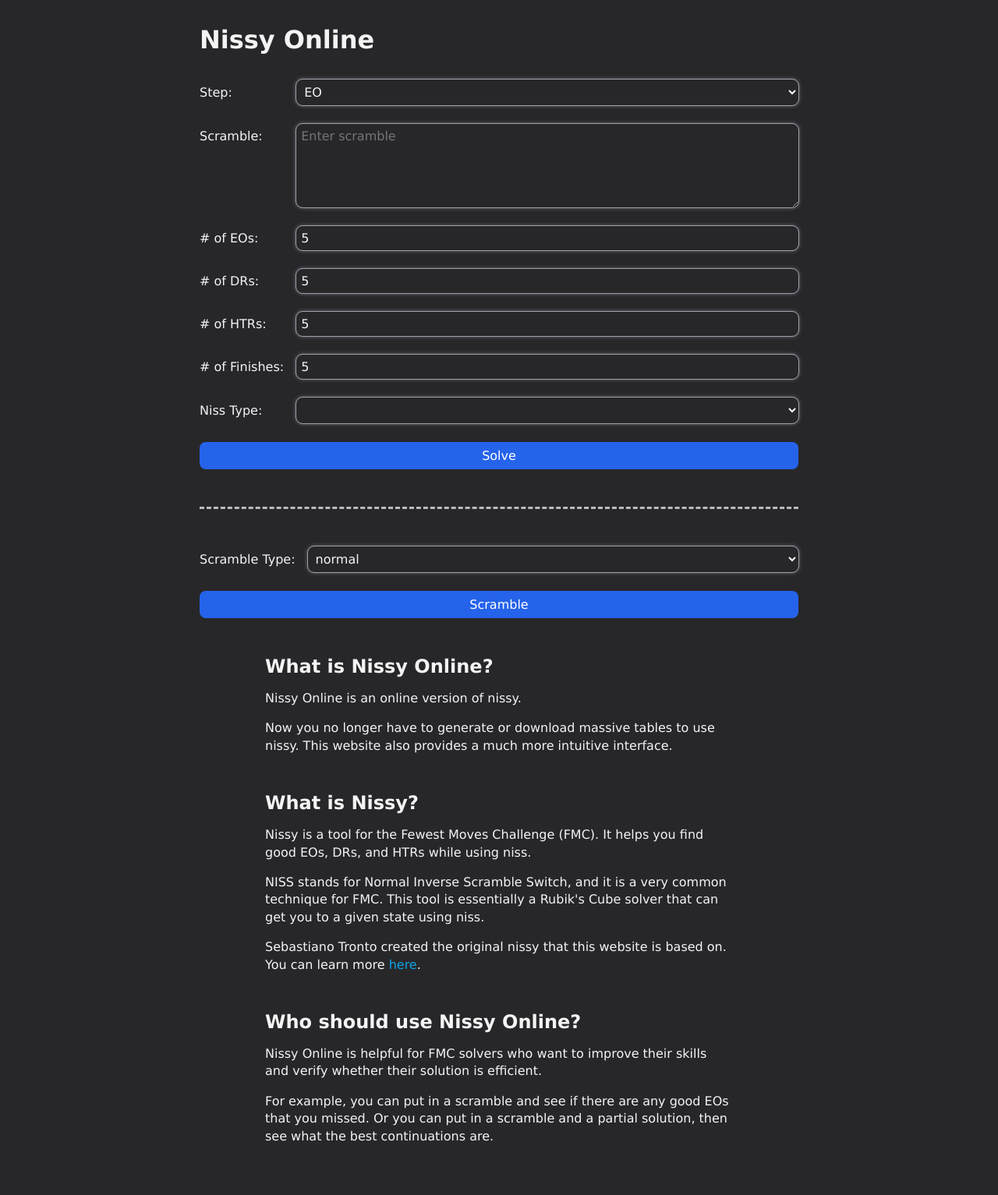
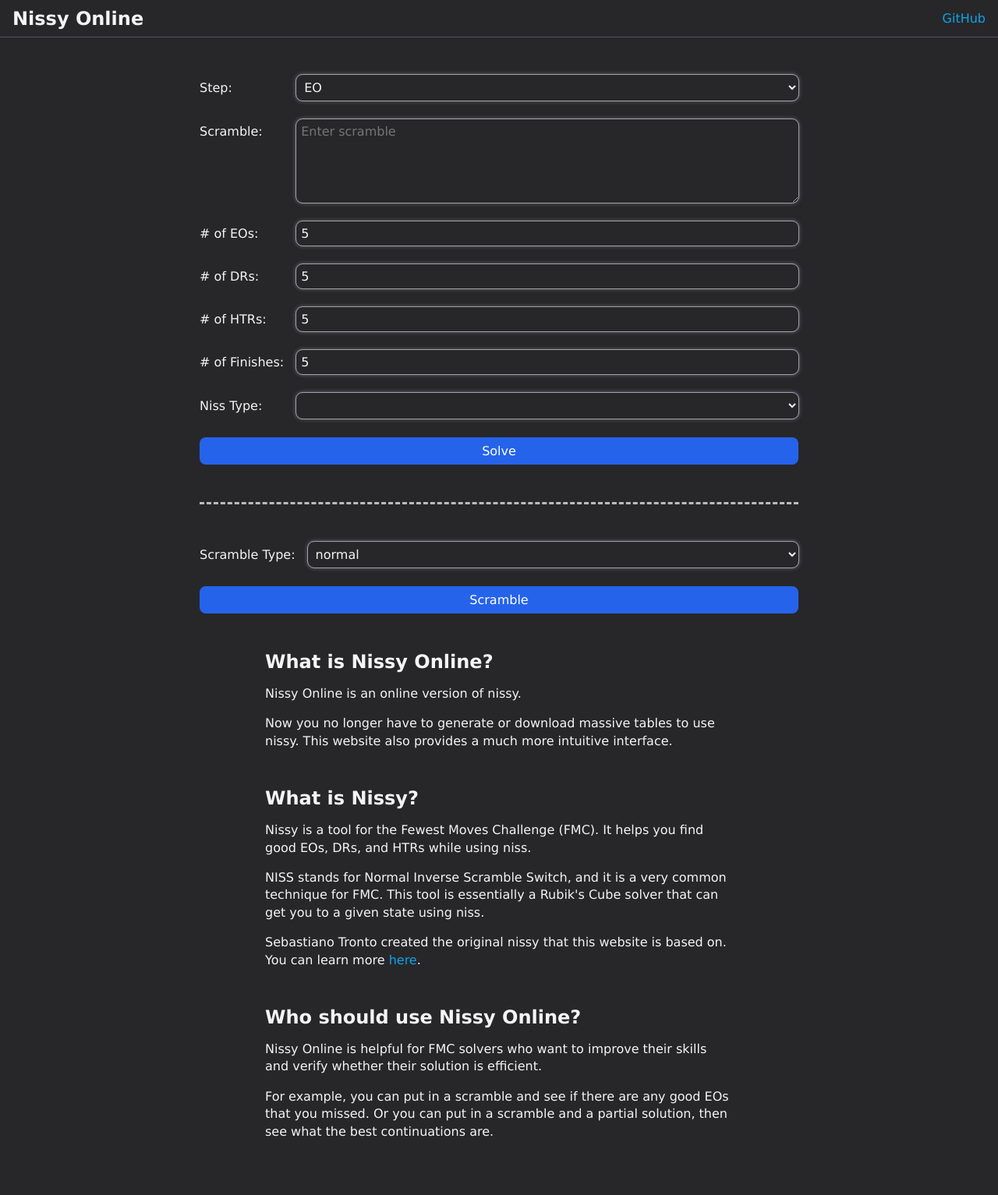
Before and after one commit to spencerchubb/nissy, a Flask app: page / in a window 1280 px wide. Shown: the whole page at 78% size. After the commit the page ends 1458 px from the top, so only its background shows below. Run offline with Flask 3, Linux system fonts and the light colour scheme; parts of the project's set-up code (start-up, migrations or seed data) failed here and were passed over.

Commit message:
add github link

```diff
--- a/app/templates/index.html
+++ b/app/templates/index.html
@@ -12,6 +12,10 @@
         }
 
         body {
+            margin: 0;
+        }
+
+        main {
             max-width: 800px;
             width: 100%;
             margin: auto;
@@ -315,8 +319,12 @@
 </head>
 
 <body onload="loadFormValues()">
-    <h1 style="margin-top: 1rem;">Nissy Online</h1>
+    <nav style="justify-content: space-between; padding: 0 16px;">
+        <h1>Nissy Online</h1>
+        <a class="link" href="https://github.com/spencerchubb/nissy">GitHub</a>
+    </nav>
 
+    <main>
         {% if error %}
         <p style="
             margin-top: 2rem;
@@ -325,34 +333,24 @@
             border-radius: 8px;
             background: rgb(120 0 0);">{{ error }}</p>
         {% endif %}
-
         <form method="post" onchange="saveFormValues()" style="margin-top: 2rem;">
             <input type="hidden" name="solve">
-
             <p>Step:</p>
             <select name="step" required></select>
-
             <p>Scramble:</p>
             <textarea type="text" name="scramble" rows="5" placeholder="Enter scramble" required></textarea>
-
             <p># of EOs:</p>
             <input type="number" name="num_eos" min="1" placeholder="Enter number of EOs" required>
-
             <p># of DRs:</p>
             <input type="number" name="num_drs" min="1" placeholder="Enter number of DRs" required>
-
             <p># of HTRs:</p>
             <input type="number" name="num_htrs" min="1" placeholder="Enter number of HTRs" required>
-
             <p># of Finishes:</p>
             <input type="number" name="num_finishes" min="1" placeholder="Enter number of Finishes" required>
-
             <p>Niss Type:</p>
             <select name="nisstype" required></select>
-
             <button type="submit">Solve</button>
         </form>
-
         {% if solutions %}
         <h2 style="margin-top: 1rem;">Solutions:</h2>
         <ul style="margin-top: 1rem;">
@@ -361,36 +359,28 @@
             {% endfor %}
         </ul>
         {% endif %}
-
         <div class="divider"></div>
-
         <form method="post" onchange="saveFormValues()">
             <input type="hidden" name="get_scramble">
-
             <p>Scramble Type:</p>
             <select name="scramble_type" required></select>
-
             <button type="submit">Scramble</button>
         </form>
-
         {% if scramble %}
         <h2 style="margin-top: 1rem;">Scramble:</h2>
         <p style="margin-top: 1rem;">{{ scramble }}</p>
         {% endif %}
-
         <div class="about-div">
             <style>
                 .about-div h2 {
                     margin: 3rem auto 0 auto;
                     max-width: 600px;
                 }
-
                 .about-div p {
                     margin: 1rem auto 0 auto;
                     max-width: 600px;
                 }
             </style>
-
             <h2>What is Nissy Online?</h2>
             <p>
                 Nissy Online is an online version of nissy.
@@ -421,6 +411,7 @@
                 Or you can put in a scramble and a partial solution, then see what the best continuations are.
             </p>
         </div>
+    </main>
 </body>
 
 <!-- Google tag (gtag.js) -->
```
Lines whose indentation alone changed are shown as unchanged.
